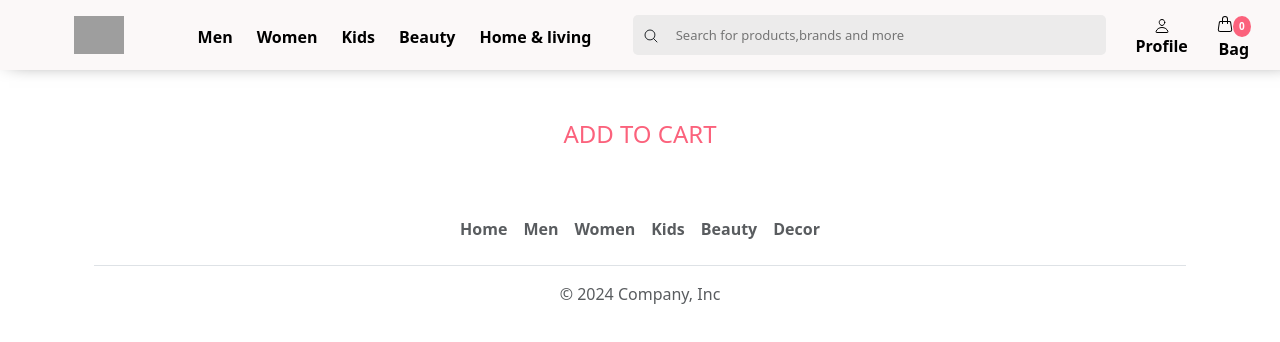
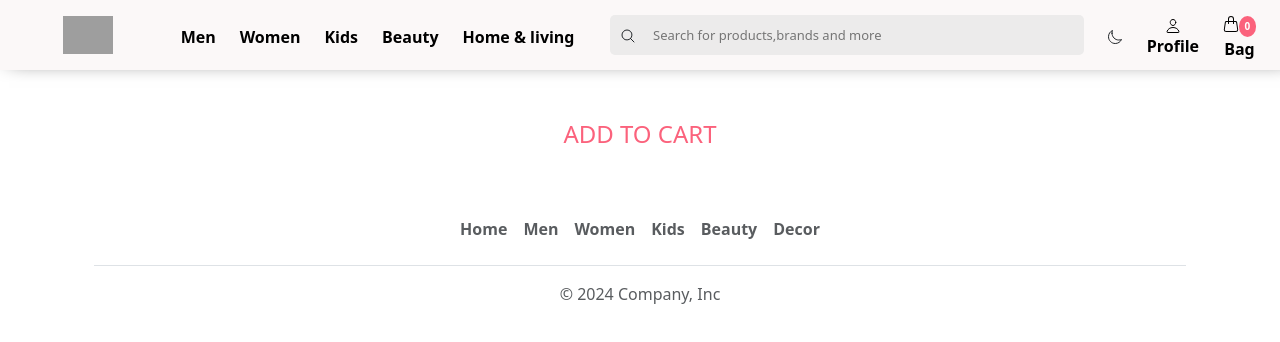
Before and after one commit to krishna016agarwal/Myntra-Ecommerce-website, a React (Vite) app: page /bag in a window 1280 px wide. Shown: the top 342 px of the page. Built offline with nearby package versions, Linux system fonts and the light colour scheme; grey boxes are pictures that could not be loaded.

Commit message:
commited

```diff
--- a/src/components/header.css
+++ b/src/components/header.css
@@ -2,6 +2,7 @@ html,body{
     height: 100%;
     margin: 0;
     padding: 0;
+
 }
 .header{
     width: 100%;
@@ -14,11 +15,27 @@ html,body{
     position: fixed;
     z-index: 1;
 }
+.darkheader{
+    width: 100%;
+    height: 70px;
+    display: flex;
+    background-color:#2d3137;
+    color:white;
+    box-shadow:9px -12px 20px 0px black;
+    justify-content: space-evenly;
+    align-items: center;
+    position: fixed;
+    z-index: 1;
+}
 .list{
     display:flex ;
     list-style-type: none;
     justify-content: space-evenly;
 
+}
+.darklink{
+    color: white;
+    text-decoration: none;
 }
 .nav{
     margin: 20px 12px;
@@ -31,9 +48,18 @@ html,body{
 
     color: rgb(199, 3, 199)
 }
+.darklink:hover ,.darkadjust:hover{
+    text-decoration: underline white;
+}
 .link, .profile, .bag{
-    color: black;
+    color: #000000;
     text-decoration: none;
+}
+.theme{
+    cursor: pointer;
+}
+.dark{
+
 }
 
 .input{
@@ -46,14 +72,42 @@ html,body{
     margin-left: 15px;
 
 }
+
+.darkinput{
+    width: 80%;
+    font-size: small;
+    outline: none;
+    border: none;
+    background-color: rgb(72, 72, 72);
+    height: 40px;
+    color:white;
+    margin-left: 15px;
+}
 .search{
     background-color: rgb(236, 235, 235);
     border-radius: 5px;
     width: 37%;
+
     padding-left: 10px;
 
 }
+.darksearch{
+    background-color: rgb(72, 72, 72);
+    border-radius: 5px;
+    width: 37%;
+    color: white;
+    box-shadow:  0px 0px 0px 1px white;
+    padding-left: 10px;
+}
 .adjust{
+    display: flex;
+    flex-direction: column;
+    align-items: center;
+    font-size:medium;
+    font-weight: bold;
+    margin-top: 22px;
+}
+.darkadjust{
     display: flex;
     flex-direction: column;
     align-items: center;
--- a/src/components/header.jsx
+++ b/src/components/header.jsx
@@ -1,22 +1,38 @@
 import "./header.css";
 import { useCartContext } from "./cartcontext";
-
-
+import { IoMoonOutline } from "react-icons/io5";
+import { IoSunnyOutline } from "react-icons/io5";
 import { IoPersonOutline } from "react-icons/io5";
 import { BsHandbag } from "react-icons/bs";
 import { HiOutlineMagnifyingGlass } from "react-icons/hi2";
 import { NavLink } from "react-router-dom";
 import Example from "./sidebar";
+import { React, useContext, useState } from "react";
+import { Themecontext, useThemecontext } from "./themecontext";
 
 export const Header = () => {
+  const { setthemecontext } = useThemecontext();
+  const [theme, settheme] = useState(<IoMoonOutline />);
+  const { currenttheme } = useThemecontext();
+  const handleTheme = () => {
+    if (currenttheme === "light") {
+      settheme(<IoSunnyOutline />);
+      setthemecontext("dark");
+    } else if (currenttheme === "dark") {
+      settheme(<IoMoonOutline />);
+      setthemecontext("light");
+    }
+  };
+
+
   const { cart } = useCartContext();
-  var itemscount=0;
+  var itemscount = 0;
   {
-    cart.map((ele) => itemscount+=ele.amount);
+    cart.map((ele) => (itemscount += ele.amount));
   }
   return (
     <>
-      <div className="header">
+      <div className={currenttheme==="light"?"header":"darkheader"}>
         <Example></Example>
         <div className="img">
           <NavLink className="navbar-brand" to="/">
@@ -30,57 +46,54 @@ export const Header = () => {
         <div className="groups">
           <ul className="list">
             <li className="nav">
-              <NavLink className="link" to="/men">
+              <NavLink className={currenttheme==="light"?"link":"darklink"} to="/men">
                 Men
               </NavLink>
             </li>
             <li className="nav">
-              <NavLink className="link" to="/women">
+              <NavLink className={currenttheme==="light"?"link":"darklink"} to="/women">
                 Women
               </NavLink>
             </li>
             <li className="nav">
-              <NavLink className="link" to="/kids">
+              <NavLink className={currenttheme==="light"?"link":"darklink"}to="/kids">
                 Kids
               </NavLink>
             </li>
 
             <li className="nav">
-              <NavLink className="link" to="/beauty">
+              <NavLink className={currenttheme==="light"?"link":"darklink"} to="/beauty">
                 Beauty
               </NavLink>
             </li>
             <li className="nav">
-              <NavLink className="link" to="/homeliving">
+              <NavLink className={currenttheme==="light"?"link":"darklink"} to="/homeliving">
                 Home & living
               </NavLink>
             </li>
           </ul>
         </div>
-        <div className="search">
+        <div className={currenttheme==="light"?"search":"darksearch"}>
           <HiOutlineMagnifyingGlass />
           <input
-            className="input"
+            className={currenttheme==="light"?"input":"darkinput"}
             type="text"
             placeholder="Search for products,brands and more"
           ></input>
         </div>
-
-        <NavLink className="profile adjust" to="/login">
+        <div className="theme" onClick={() => handleTheme()}>
+          {theme}
+        </div>
+        <NavLink className={currenttheme==="light"?"profile adjust":"darklink darkadjust"} to="/login">
           <IoPersonOutline />
           <p>Profile</p>
         </NavLink>
-        <NavLink className="bag adjust" to="/bag">
+        <NavLink className={currenttheme==="light"?"bag adjust":"darklink darkadjust"} to="/bag">
+          <div className="box">
+            <BsHandbag />
 
-        <div className="box">
-
-        <BsHandbag />
-
-            <div className="circle">
-              {itemscount}
-            </div>
-        </div>
-
+            <div className="circle">{itemscount}</div>
+          </div>
 
           <p>Bag</p>
         </NavLink>
--- /dev/null
+++ b/src/components/themecontext.jsx
@@ -0,0 +1,14 @@
+import { createContext, useContext, useState } from "react";
+
+export const Themecontext=createContext();
+
+export const Themeprovider=({children})=>{
+
+  const [currenttheme,setmode]=useState("light")
+  const setthemecontext=(value)=>{
+     setmode(value)}
+    return( <Themecontext.Provider value={{currenttheme,setthemecontext}}>{children}</Themecontext.Provider>)
+}
+export const useThemecontext=()=>{
+    return useContext(Themecontext)
+}
--- a/src/main.jsx
+++ b/src/main.jsx
@@ -4,10 +4,14 @@ import App from "./App.jsx";
 import "bootstrap/dist/css/bootstrap.min.css";
 import { CartProvider } from "./components/cartcontext.jsx";
 import { ProductProvider } from "./components/productcontext.jsx";
+import { Themeprovider } from "./components/themecontext.jsx";
+
 createRoot(document.getElementById("root")).render(
   <ProductProvider>
     <CartProvider>
-      <App />
+      <Themeprovider>
+        <App />
+      </Themeprovider>
     </CartProvider>
   </ProductProvider>
 );
```
Also changed, not shown: src/components/item.jsx (+8 -11 lines).
